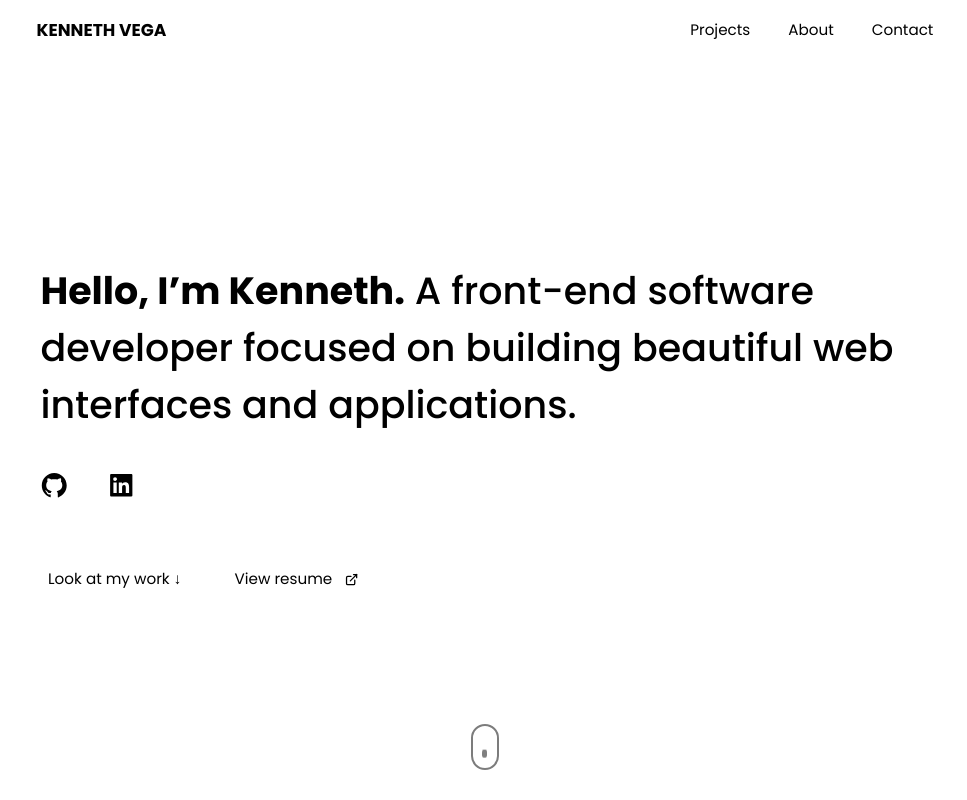
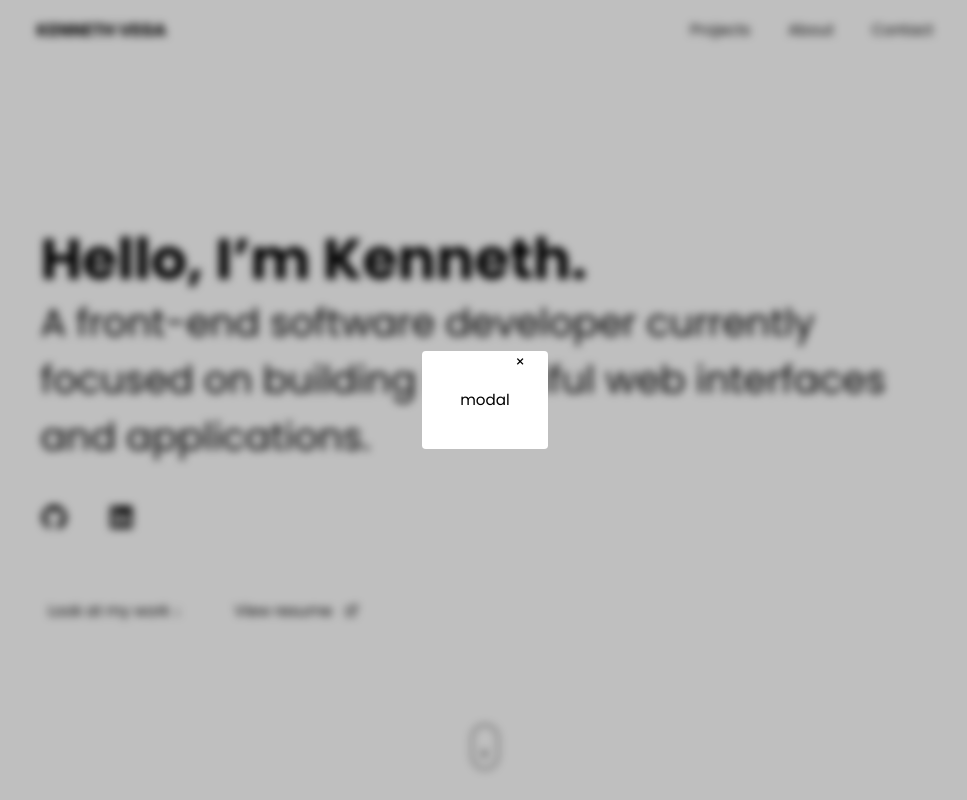
Before and after one commit to kennethvega/kennethvega.com, a Next.js app: page / in a window 1280 px wide. Both pictures are taken after a click on the item "Contact". Shown: the top 800 px of the page, without its empty margins (155-1122 px from the left). Built offline with nearby package versions, Linux system fonts and the light colour scheme; no server answers; the database is empty.

Commit message:
reusable modal complete

```diff
--- a/components/CallToAction.tsx
+++ b/components/CallToAction.tsx
@@ -1,7 +1,9 @@
 import React from "react";
 import Button from "./utility/Button";
 import { SiMinutemailer } from "react-icons/si";
+import { useModalContext } from "../context/ModalContext";
 const CallToAction = () => {
+  const { setOpenModal } = useModalContext();
   return (
     <>
       <h2 className="mt-24 text-6xl font-bold text-center">
@@ -11,9 +13,9 @@ const CallToAction = () => {
         I would love to hear from you. Whether it’s a project, job opportunity,{" "}
         <br /> or just a chat. Feel free to contact me.
       </p>
-      <p className="text-center">&darr;</p>
+      <p className="text-center arrow bounce">&darr;</p>
       <div className="flex items-center justify-center mt-10">
-        <Button>
+        <Button onClick={() => setOpenModal(true)}>
           Email <SiMinutemailer />
         </Button>
       </div>
--- a/components/Hero.tsx
+++ b/components/Hero.tsx
@@ -9,9 +9,10 @@ const Hero = () => {
     <section className="h-[100vh] flex items-center">
       <div className="-mt-16">
         <div>
-          <h2 className="text-[2.5rem] font-medium">
-            <strong> Hello, I’m Kenneth.</strong> A front-end software developer
-            focused on building beautiful web interfaces and applications.
+          <h2 className="text-[2.5rem]">
+            <strong className="text-6xl"> Hello, I’m Kenneth.</strong> <br /> A
+            front-end software developer currently focused on building beautiful
+            web interfaces and applications.
           </h2>
           <div>
             <span className="text-3xl flex gap-10 mt-10">
--- a/components/Navbar.tsx
+++ b/components/Navbar.tsx
@@ -1,7 +1,9 @@
 import Link from "next/link";
 import React from "react";
+import { useModalContext } from "../context/ModalContext";
+const Navbar = () => {
+  const { openModal, setOpenModal } = useModalContext();
 
-const Navbar = () => {
   return (
     <div className="h-16 max-w-[62rem] mx-auto px-4 flex items-center justify-between ">
       <Link href="/">
@@ -16,7 +18,7 @@ const Navbar = () => {
         <li>
           <Link href="/#about">About</Link>
         </li>
-        <li>Contact</li>
+        <li onClick={() => setOpenModal(true)}>Contact</li>
       </ul>
     </div>
   );
--- /dev/null
+++ b/components/utility/Modal.tsx
@@ -0,0 +1,74 @@
+import React, { useEffect, useState } from "react";
+import ReactDOM from "react-dom";
+import { motion } from "framer-motion";
+
+type ModalProps = {
+  openModal: boolean;
+  onClose: () => void;
+  children: React.ReactNode;
+};
+
+const Modal = ({ openModal, onClose, children }: ModalProps) => {
+  const [isBrowser, setIsBrowser] = useState(false);
+  useEffect(() => {
+    setIsBrowser(true);
+  }, []);
+
+  const handleClose = (e: React.SyntheticEvent) => {
+    e.preventDefault();
+    onClose();
+    document.body.style.overflow = "unset";
+  };
+
+  const modalContent = openModal ? (
+    <div className="justify-center items-center flex overflow-x-hidden overflow-y-auto fixed inset-0 z-50 outline-none focus:outline-none backdrop-blur-sm">
+      <motion.div
+        initial={{
+          opacity: 0,
+          scale: 0.5,
+        }}
+        animate={{
+          opacity: 1,
+          scale: 1,
+          transition: {
+            ease: "easeOut",
+            duration: 0.3,
+          },
+        }}
+        exit={{
+          opacity: 0,
+          scale: 0.5,
+          transition: {
+            ease: "easeIn",
+            duration: 0.3,
+          },
+        }}
+        className="relative w-auto my-6 mx-auto max-w-3xl bg-white z-50 p-10 rounded"
+      >
+        <p
+          className="cursor-pointer text-title absolute top-0 right-6"
+          onClick={handleClose}
+        >
+          &times;
+        </p>
+        <div className="">{children}</div>
+      </motion.div>
+
+      <div
+        onClick={handleClose}
+        className="opacity-25 fixed inset-0 z-10 bg-black"
+      ></div>
+    </div>
+  ) : null;
+
+  if (isBrowser) {
+    return ReactDOM.createPortal(
+      modalContent,
+      document.getElementById("modal-root")!
+    );
+  } else {
+    return null;
+  }
+};
+
+export default Modal;
--- /dev/null
+++ b/context/ModalContext.tsx
@@ -0,0 +1,22 @@
+import { createContext, useContext, useState } from "react";
+
+interface ContextInterface {
+  openModal: boolean;
+  setOpenModal: (openModal: boolean) => void;
+}
+const Context = createContext({} as ContextInterface);
+
+export const ModalContext = ({ children }: any) => {
+  const [openModal, setOpenModal] = useState(false);
+  return (
+    <Context.Provider
+      value={{
+        openModal,
+        setOpenModal,
+      }}
+    >
+      {children}
+    </Context.Provider>
+  );
+};
+export const useModalContext = () => useContext(Context);
--- a/pages/_app.tsx
+++ b/pages/_app.tsx
@@ -2,11 +2,14 @@ import "../styles/globals.css";
 import "tippy.js/dist/tippy.css";
 import type { AppProps } from "next/app";
 import Layout from "../components/Layout";
+import { ModalContext } from "../context/ModalContext";
 
 export default function App({ Component, pageProps }: AppProps) {
   return (
-    <Layout>
-      <Component {...pageProps} />
-    </Layout>
+    <ModalContext>
+      <Layout>
+        <Component {...pageProps} />
+      </Layout>
+    </ModalContext>
   );
 }
--- /dev/null
+++ b/pages/_document.tsx
@@ -0,0 +1,42 @@
+import Document, {
+  Html,
+  Head,
+  Main,
+  NextScript,
+  DocumentContext,
+} from "next/document";
+
+class MyDocument extends Document {
+  static async getInitialProps(ctx: DocumentContext) {
+    const originalRenderPage = ctx.renderPage;
+
+    // Run the React rendering logic synchronously
+    ctx.renderPage = () =>
+      originalRenderPage({
+        // Useful for wrapping the whole react tree
+        enhanceApp: (App) => App,
+        // Useful for wrapping in a per-page basis
+        enhanceComponent: (Component) => Component,
+      });
+
+    // Run the parent `getInitialProps`, it now includes the custom `renderPage`
+    const initialProps = await Document.getInitialProps(ctx);
+
+    return initialProps;
+  }
+
+  render() {
+    return (
+      <Html>
+        <Head />
+        <body>
+          <Main />
+          <NextScript />
+          <div id="modal-root"></div>
+        </body>
+      </Html>
+    );
+  }
+}
+
+export default MyDocument;
--- a/pages/index.tsx
+++ b/pages/index.tsx
@@ -7,9 +7,12 @@ import { db, postToJSON } from "../lib/firebase-config";
 import { ProjectsDataProps } from "../ts/type/ProjectDataTypes";
 import About from "../components/About";
 import CallToAction from "../components/CallToAction";
+import Modal from "../components/utility/Modal";
+import { useModalContext } from "../context/ModalContext";
 
 export default function Home({ projectData }: ProjectsDataProps) {
-  console.log(projectData);
+  const { openModal, setOpenModal } = useModalContext();
+
   return (
     <Container>
       <>
@@ -36,6 +39,11 @@ export default function Home({ projectData }: ProjectsDataProps) {
           <hr />
           <CallToAction />
         </section>
+        {openModal && (
+          <Modal openModal onClose={() => setOpenModal(false)}>
+            modal
+          </Modal>
+        )}
       </>
     </Container>
   );
--- a/styles/globals.css
+++ b/styles/globals.css
@@ -150,6 +150,32 @@
     opacity: 0;
   }
 }
+/* arrow animation */
+.arrow {
+  text-align: center;
+  margin: 5% 0;
+}
+.bounce {
+  -moz-animation: bounce 2s infinite;
+  -webkit-animation: bounce 2s infinite;
+  animation: bounce 2s infinite;
+}
+
+@keyframes bounce {
+  0%,
+  20%,
+  50%,
+  80%,
+  100% {
+    transform: translateY(0);
+  }
+  40% {
+    transform: translateY(-30px);
+  }
+  60% {
+    transform: translateY(-15px);
+  }
+}
 /* swiper */
 .swiper-button-next,
 .swiper-button-prev {
```
